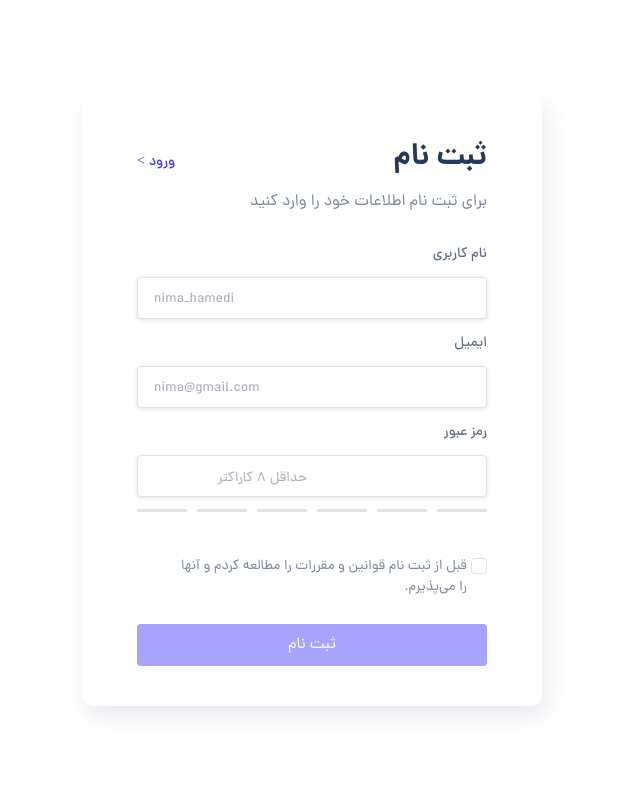
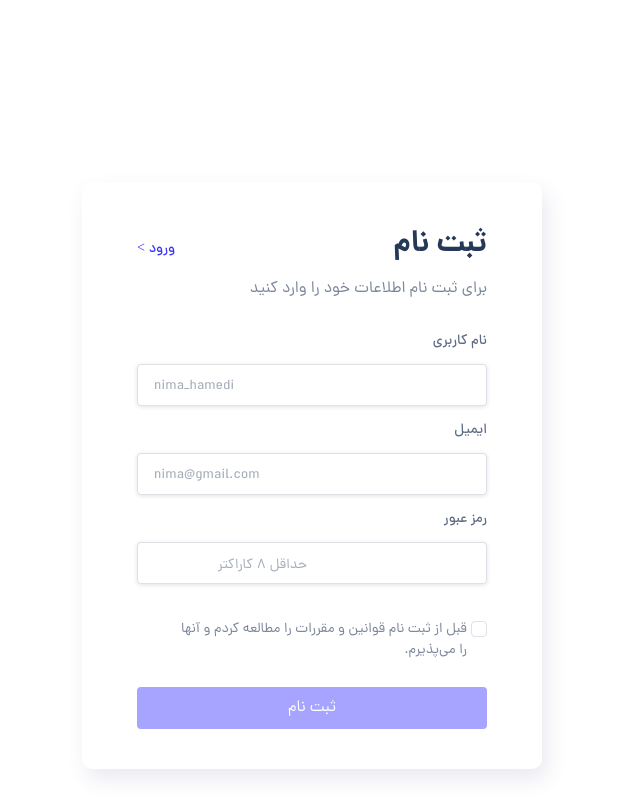
Before and after one commit to mirfarzam/Chitra, a React (Create React App) app: page / in a window 1280 px wide. Shown: the whole page, without its empty margins (577-1217 px from the left). Built offline with nearby package versions, Linux system fonts and the light colour scheme.

Commit message:
fix password metric bug

```diff
--- a/src/Components/form/FormBox.js
+++ b/src/Components/form/FormBox.js
@@ -29,7 +29,7 @@ class FormBox extends React.Component {
             {
                 model : "text",
                 type : "password",
-                metric : true
+                metric : false
             },
             {
                 model : "checkbox",
--- a/src/Components/form/formComponents/TextInput.js
+++ b/src/Components/form/formComponents/TextInput.js
@@ -48,12 +48,12 @@ class TextInput extends React.Component {
                 );
             case "password":
                 return (
-                    <section>
+                    <section metric={`${this.props.metric}`}>
                         <label for="password" >رمز عبور</label>
                         <input name={"password"} id="password" type={"password"} placeholder={"حداقل ۸ کاراکتر"} className={"text-left"}
                                onChange={this.onPasswordFieldChange.bind(this)}
                         />
-                        {this.props.metric &&
+                        {this.props.metric === "true" &&
                         <div>
                             <div className={"passwordMetric"} id="passwordMetric-1"/>
                             <div className={"passwordMetric"} id="passwordMetric-2"/>
--- a/src/Styles/App.css
+++ b/src/Styles/App.css
@@ -48,6 +48,7 @@ textarea, select, input, button { outline: none; }
   background-color: #ffffff;
   text-align: right;
   padding: 40px;
+  margin-top: 150px;
 }
 
 .formBox .rowForm {
```
